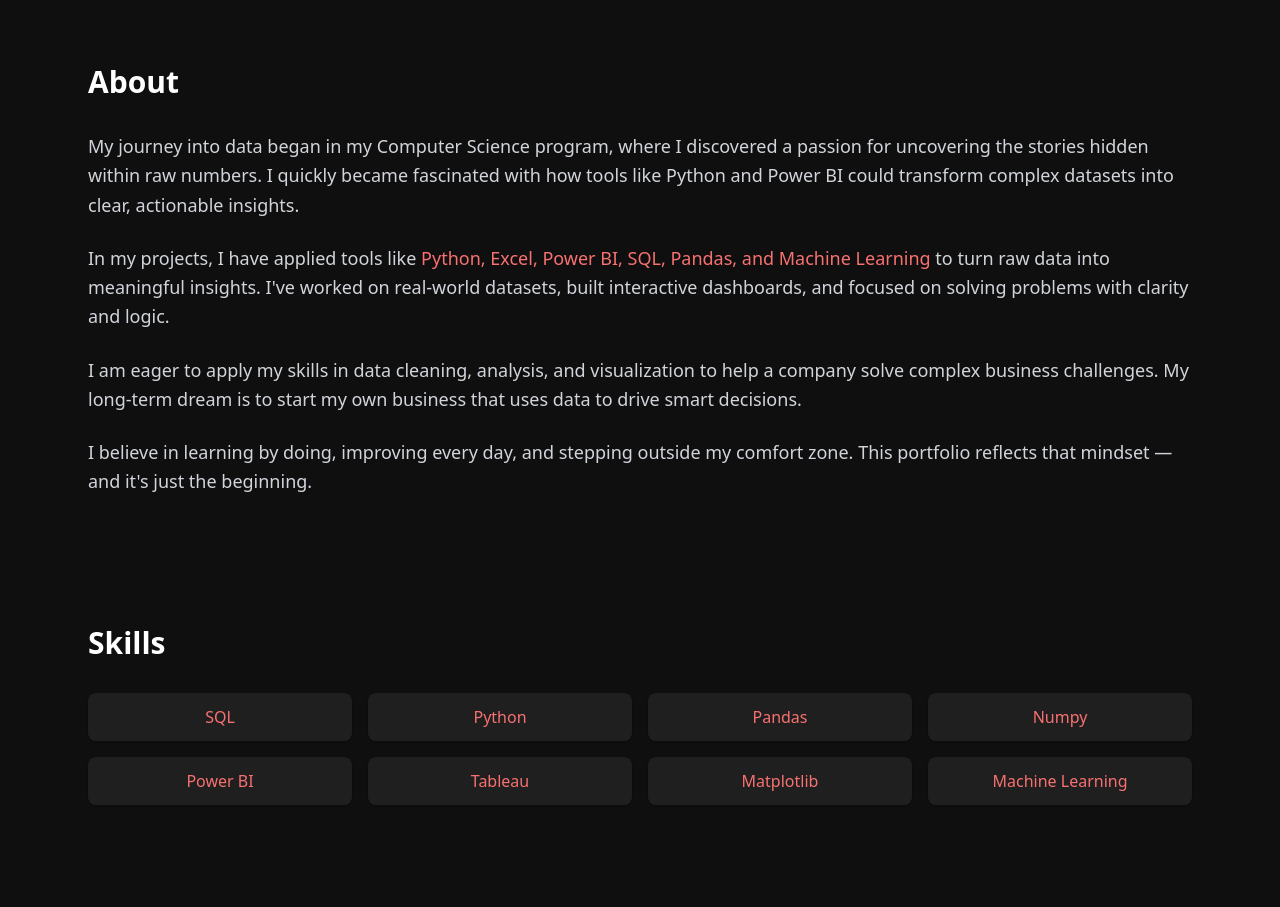
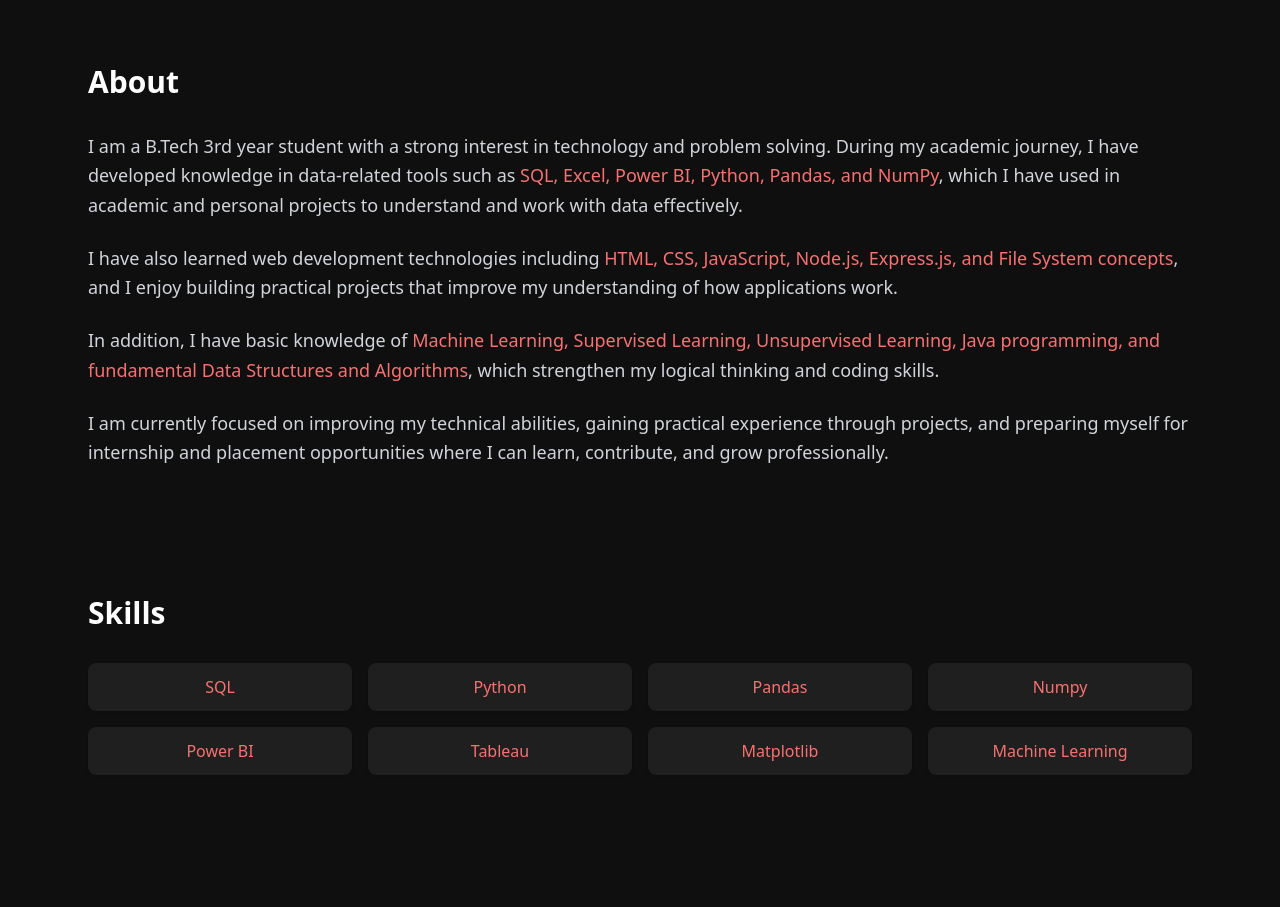
Before and after one commit to gitesh2005/portfolio, a React (Create React App) app: page / in a window 1280 px wide. Shown: the part 800-1707 px from the top of the page. Built offline with nearby package versions, Linux system fonts and the light colour scheme.

Commit message:
update the about page

```diff
--- a/src/App.js
+++ b/src/App.js
@@ -191,16 +191,19 @@
     transition={{ delay: 0.2 }}
   >
     <p>
-            My journey into data began in my Computer Science program, where I discovered a passion for uncovering the stories hidden within raw numbers. I quickly became fascinated with how tools like Python and Power BI could transform complex datasets into clear, actionable insights.
+      I am a B.Tech 3rd year student with a strong interest in technology and problem solving. During my academic journey, I have developed knowledge in data-related tools such as <span className="text-red-400">SQL, Excel, Power BI, Python, Pandas, and NumPy</span>, which I have used in academic and personal projects to understand and work with data effectively.
     </p>
+
     <p>
-            In my projects, I have applied tools like <span className="text-red-400">Python, Excel, Power BI, SQL, Pandas, and Machine Learning</span> to turn raw data into meaningful insights. I've worked on real-world datasets, built interactive dashboards, and focused on solving problems with clarity and logic.
+      I have also learned web development technologies including <span className="text-red-400">HTML, CSS, JavaScript, Node.js, Express.js, and File System concepts</span>, and I enjoy building practical projects that improve my understanding of how applications work.
     </p>
+
     <p>
-            I am eager to apply my skills in data cleaning, analysis, and visualization to help a company solve complex business challenges. My long-term dream is to start my own business that uses data to drive smart decisions.
+      In addition, I have basic knowledge of <span className="text-red-400">Machine Learning, Supervised Learning, Unsupervised Learning, Java programming, and fundamental Data Structures and Algorithms</span>, which strengthen my logical thinking and coding skills.
     </p>
+
     <p>
-            I believe in learning by doing, improving every day, and stepping outside my comfort zone. This portfolio reflects that mindset — and it's just the beginning.
+      I am currently focused on improving my technical abilities, gaining practical experience through projects, and preparing myself for internship and placement opportunities where I can learn, contribute, and grow professionally.
     </p>
   </motion.div>
 </Section>
```
Lines whose indentation alone changed are shown as unchanged.
